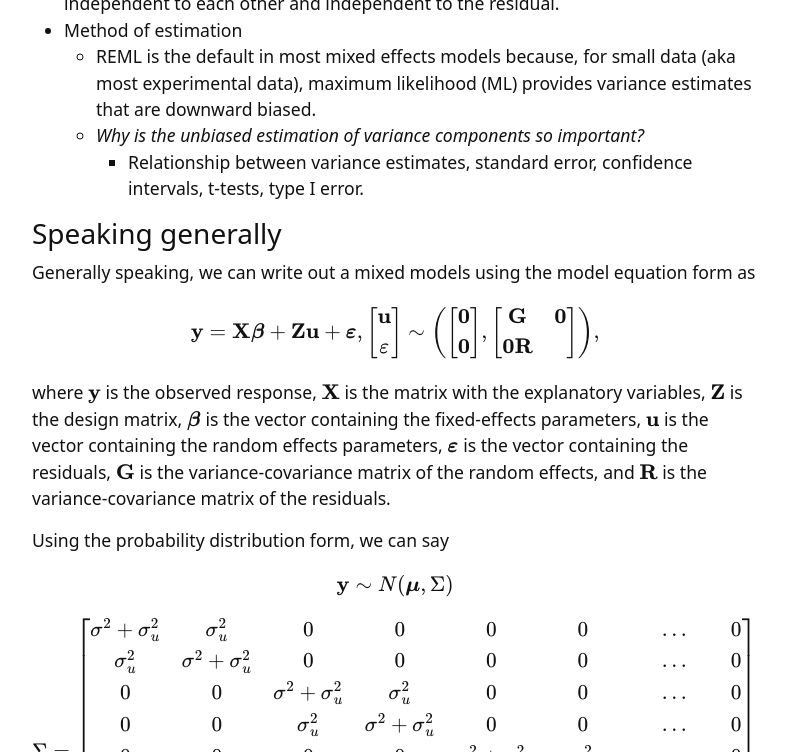
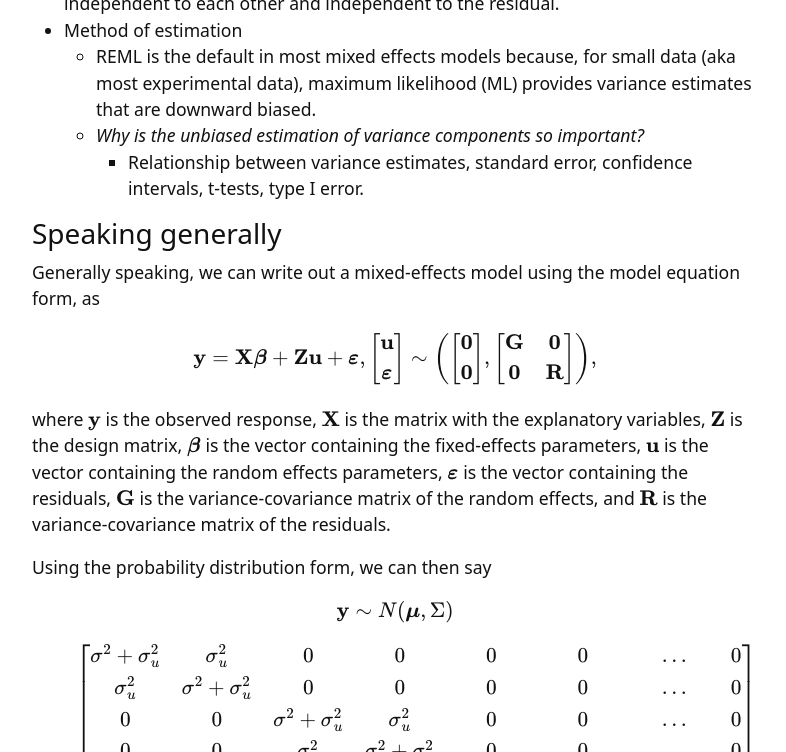
Before and after one commit to jlacasa/mixed-models-spring25, a Jekyll site: the page built from content/1-intro.md, in a window 1280 px wide and 900 px high, scrolled down 7746 px, cut to the strip 0-752 px from the top of the window. Shown: the whole strip, without its empty margins (245-1031 px from the left). Built offline with Jekyll 4.4.1, drawn with Linux system fonts in a browser that asks for light colours; formulas are drawn with MathJax 3.

Commit message:
notation

```diff
--- a/content/1-intro.md
+++ b/content/1-intro.md
@@ -228,13 +228,13 @@ Mixed models combine fixed effects and random effects.
 
 ### Speaking generally
 
-Generally speaking, we can write out a mixed models using the model equation form as
+Generally speaking, we can write out a mixed-effects model using the model equation form, as
 
 $$\mathbf{y} = \mathbf{X} \boldsymbol{\beta} + \mathbf{Z}\mathbf{u} + \boldsymbol{\varepsilon}, \\
-\begin{bmatrix}\mathbf{u} \\ \mathbf{\varepsilon} \end{bmatrix} \sim \left(
+\begin{bmatrix}\mathbf{u} \\ \boldsymbol{\varepsilon} \end{bmatrix} \sim \left(
 \begin{bmatrix}\boldsymbol{0} \\ \boldsymbol{0} \end{bmatrix},
 \begin{bmatrix}\mathbf{G} & \boldsymbol{0} \\
-\boldsymbol{0} \mathbf{R} & \end{bmatrix}
+\boldsymbol{0} & \mathbf{R} \end{bmatrix}
 \right),$$
 
 where $$\mathbf{y}$$ is the observed response,
@@ -246,8 +246,7 @@ $$\boldsymbol{\varepsilon}$$ is the vector containing the residuals,
 $$\mathbf{G}$$ is the variance-covariance matrix of the random effects,
 and $$\mathbf{R}$$ is the variance-covariance matrix of the residuals.
 
-
-Using the probability distribution form, we can say
+Using the probability distribution form, we can then say
 
 $$\mathbf{y} \sim N(\boldsymbol{\mu}, \Sigma)$$
 
```
Also changed, not shown: content/2-lesson.md (+2 -2 lines).
